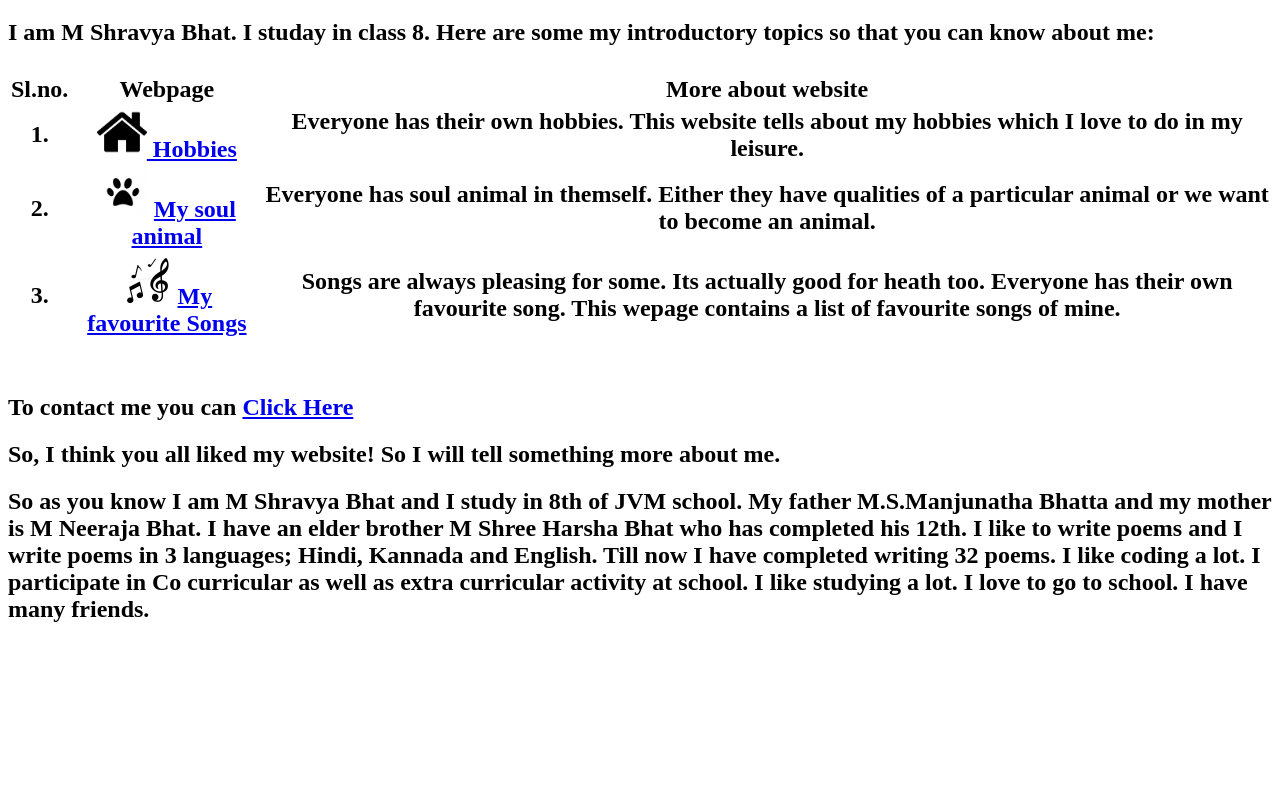
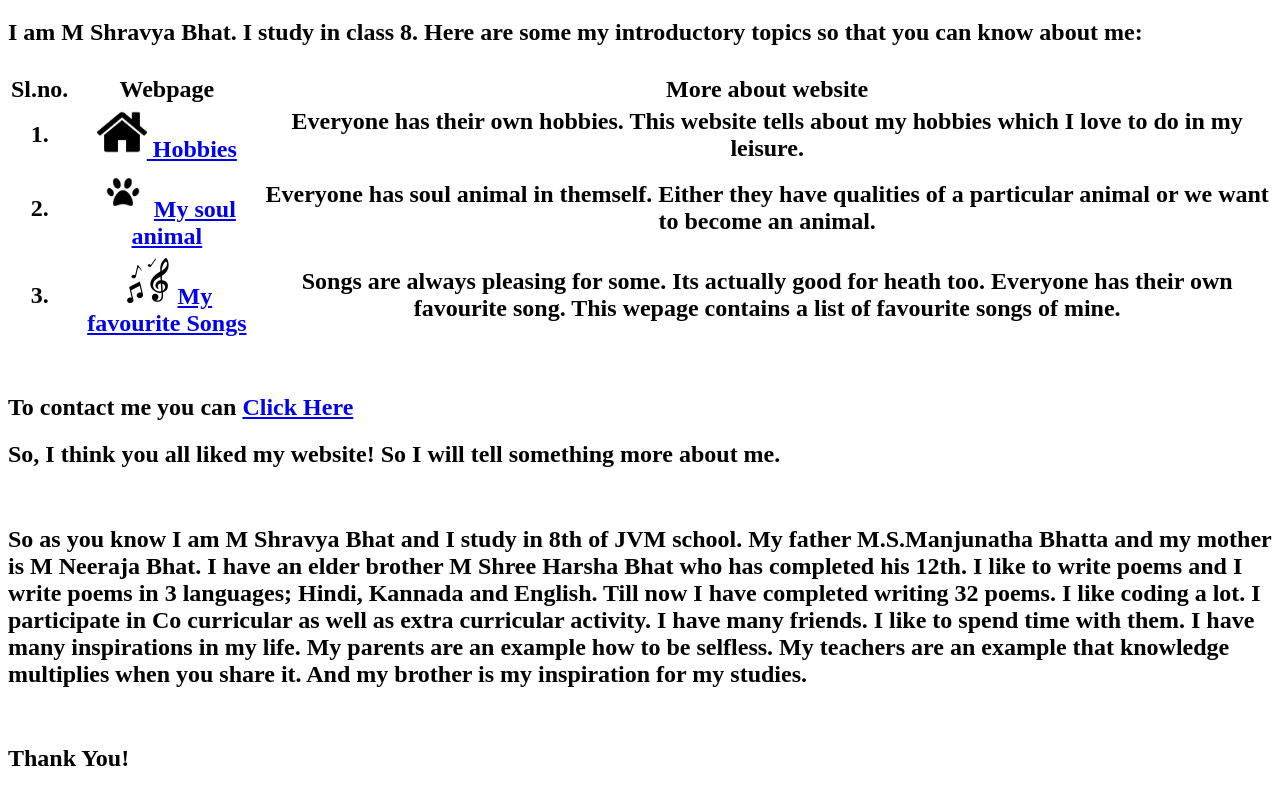
Before and after one commit to shravya-25/M-Shravya-Bhat, a plain HTML site: page index.html in a window 1280 px wide. Shown: the part 61-853 px from the top of the page. Before the commit the page ends 800 px from the top, so only its background shows below. Drawn offline with Linux system fonts and the light colour scheme.

Commit message:
Add files via upload

```diff
--- a/index.html
+++ b/index.html
@@ -8,7 +8,7 @@
 </head>
 <body>
   <h1>Hello Everyone</h1>
-  <h2> I am M Shravya Bhat. I studay in class 8. Here are some my introductory topics so that you can know about me: <br><br>
+  <h2> I am M Shravya Bhat. I study in class 8. Here are some my introductory topics so that you can know about me: <br><br>
     <table>
       <tr><th>Sl.no.</th>
        <th> Webpage</th>
@@ -37,10 +37,13 @@
 
     </table>
     <br><br>
-    To contact me you can <a href="Contact me.html">Click Here</a><br>
+    To contact me you can <a href="Contact me.html">Click Here</a>
 
-    <h2>So, I think you all liked my website! So I will tell something more about me.</h2>
-   <h2>So as you know I am M Shravya Bhat and I study in 8th of JVM school. My father M.S.Manjunatha Bhatta and my mother is M Neeraja Bhat. I have an elder brother M Shree Harsha Bhat who has completed his 12th. I like to write poems and I write poems in 3 languages; Hindi, Kannada and English. Till now I have completed writing 32 poems. I like coding a lot. I participate in Co curricular as well as extra curricular activity at school. I like studying a lot. I love to go to school. I have many friends.</h2>
+    <h2>So, I think you all liked my website! So I will tell something more about me.</h2><br>
+   <h2>So as you know I am M Shravya Bhat and I study in 8th of JVM school. My father M.S.Manjunatha Bhatta and my mother is M Neeraja Bhat. I have an elder brother M Shree Harsha Bhat who has completed his 12th. I like to write poems and I write poems in 3 languages; Hindi, Kannada and English. Till now I have completed writing 32 poems. I like coding a lot. I participate in Co curricular as well as extra curricular activity. I have many friends. I like to spend time with them. I have many inspirations in my life. My parents are an example how to be selfless. My teachers are an example that knowledge multiplies when you share it. And my brother is my inspiration for my studies.
+
+   </h2> <br>
+   <h2>Thank You!</h2>
 
 
 
```
